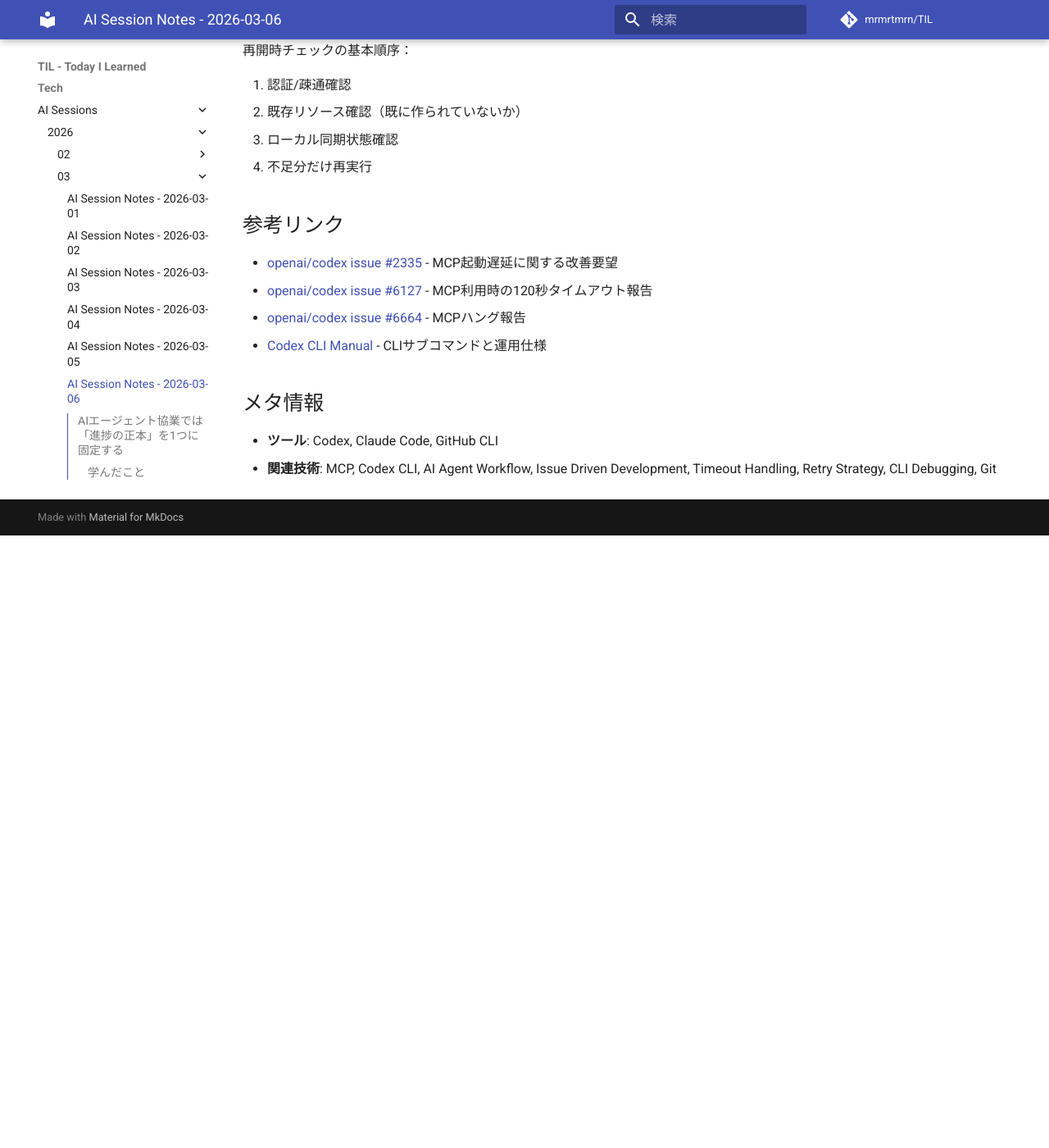
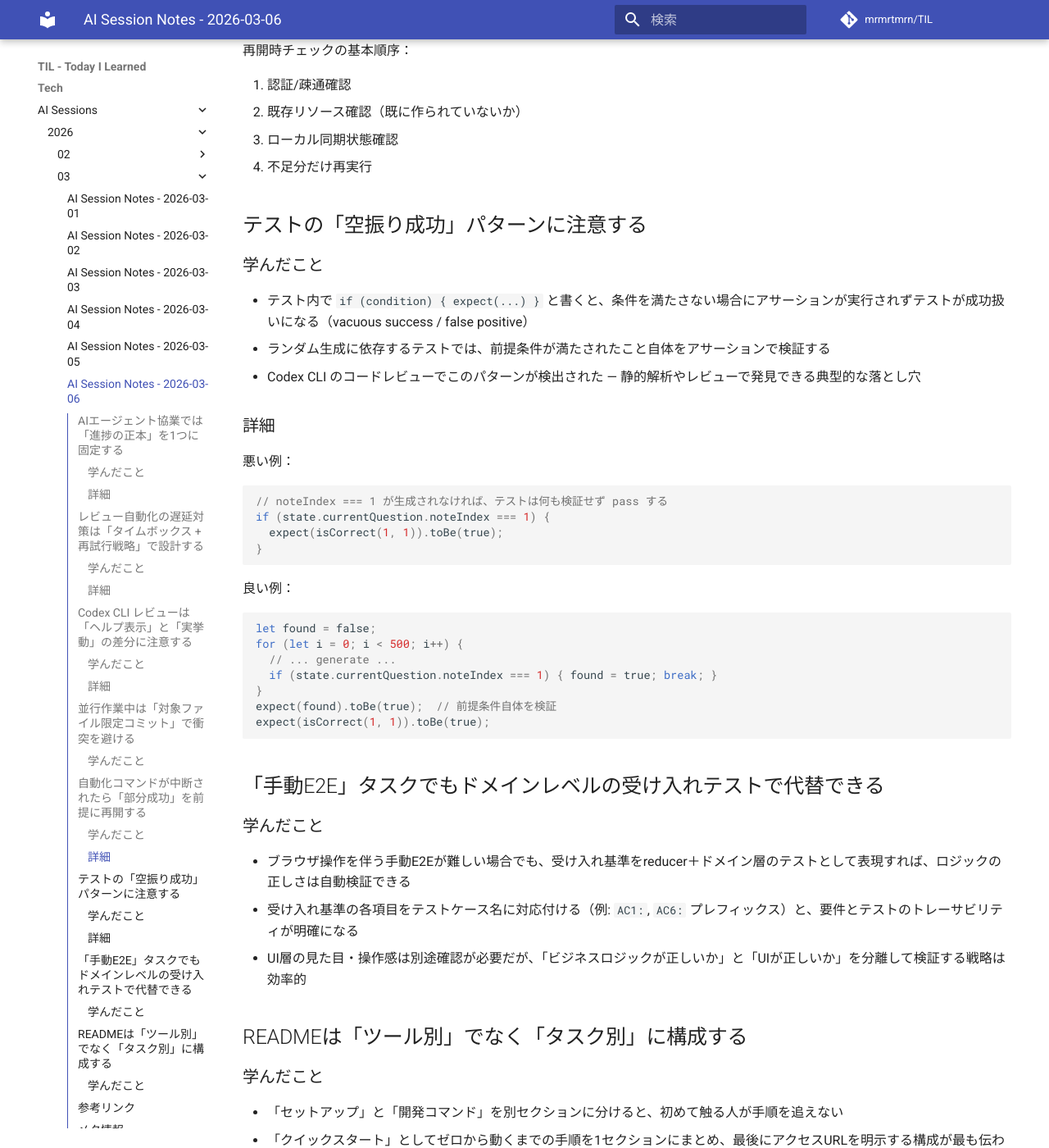
Before and after one commit to mrmrtmrn/TIL, an MkDocs documentation site: the page built from docs/Tech/AI-Sessions/2026/03/2026-03-06.md, in a window 1280 px wide and 1400 px high, scrolled down 2241 px. Shown: the whole window at 82% size. Built offline with MkDocs 1.6.1 and Material for MkDocs 9.7.7, drawn with Linux system fonts in a browser that asks for light colours; comment, search, counter and statistics services are not loaded; before the commit the page ends 2894 px from its top, so only the background shows below that; some of the changed text lies outside the part shown.

Commit message:
feat: 2026-03-06 の AI セッションノートを追加
- テストの「空振り成功」パターンに注意する
- 「手動E2E」タスクでもドメインレベルの受け入れテストで代替できる
- READMEは「ツール別」でなく「タスク別」に構成する

````diff
--- a/docs/Tech/AI-Sessions/2026/03/2026-03-06.md
+++ b/docs/Tech/AI-Sessions/2026/03/2026-03-06.md
@@ -80,6 +80,53 @@
 3. ローカル同期状態確認
 4. 不足分だけ再実行
 
+## テストの「空振り成功」パターンに注意する
+
+### 学んだこと
+
+- テスト内で `if (condition) { expect(...) }` と書くと、条件を満たさない場合にアサーションが実行されずテストが成功扱いになる（vacuous success / false positive）
+- ランダム生成に依存するテストでは、前提条件が満たされたこと自体をアサーションで検証する
+- Codex CLI のコードレビューでこのパターンが検出された — 静的解析やレビューで発見できる典型的な落とし穴
+
+### 詳細
+
+悪い例：
+
+```typescript
+// noteIndex === 1 が生成されなければ、テストは何も検証せず pass する
+if (state.currentQuestion.noteIndex === 1) {
+  expect(isCorrect(1, 1)).toBe(true);
+}
+```
+
+良い例：
+
+```typescript
+let found = false;
+for (let i = 0; i < 500; i++) {
+  // ... generate ...
+  if (state.currentQuestion.noteIndex === 1) { found = true; break; }
+}
+expect(found).toBe(true);  // 前提条件自体を検証
+expect(isCorrect(1, 1)).toBe(true);
+```
+
+## 「手動E2E」タスクでもドメインレベルの受け入れテストで代替できる
+
+### 学んだこと
+
+- ブラウザ操作を伴う手動E2Eが難しい場合でも、受け入れ基準をreducer＋ドメイン層のテストとして表現すれば、ロジックの正しさは自動検証できる
+- 受け入れ基準の各項目をテストケース名に対応付ける（例: `AC1:`, `AC6:` プレフィックス）と、要件とテストのトレーサビリティが明確になる
+- UI層の見た目・操作感は別途確認が必要だが、「ビジネスロジックが正しいか」と「UIが正しいか」を分離して検証する戦略は効率的
+
+## READMEは「ツール別」でなく「タスク別」に構成する
+
+### 学んだこと
+
+- 「セットアップ」と「開発コマンド」を別セクションに分けると、初めて触る人が手順を追えない
+- 「クイックスタート」としてゼロから動くまでの手順を1セクションにまとめ、最後にアクセスURLを明示する構成が最も伝わりやすい
+- Docker の `sleep infinity` パターンでは、コンテナ起動とdevサーバー起動が別ステップであることをドキュメントで明示しないとユーザーが混乱する
+
 ## 参考リンク
 
 - [openai/codex issue #2335](https://github.com/openai/codex/issues/2335) - MCP起動遅延に関する改善要望
@@ -90,4 +137,4 @@
 ## メタ情報
 
 - **ツール**: Codex, Claude Code, GitHub CLI
-- **関連技術**: MCP, Codex CLI, AI Agent Workflow, Issue Driven Development, Timeout Handling, Retry Strategy, CLI Debugging, Git
+- **関連技術**: MCP, Codex CLI, AI Agent Workflow, Issue Driven Development, Timeout Handling, Retry Strategy, CLI Debugging, Git, Vitest, Testing Patterns, Docker, README Design
````
